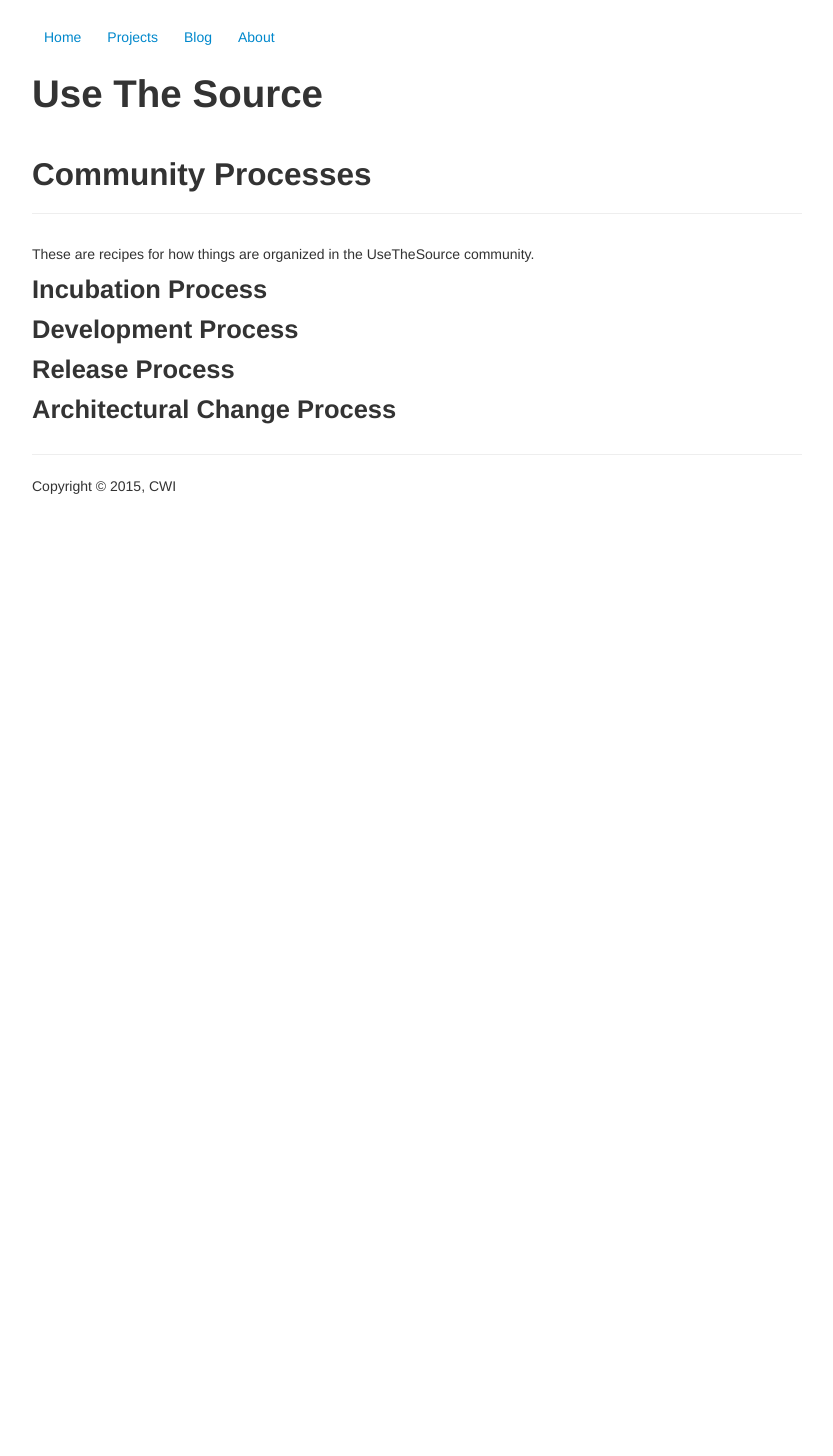
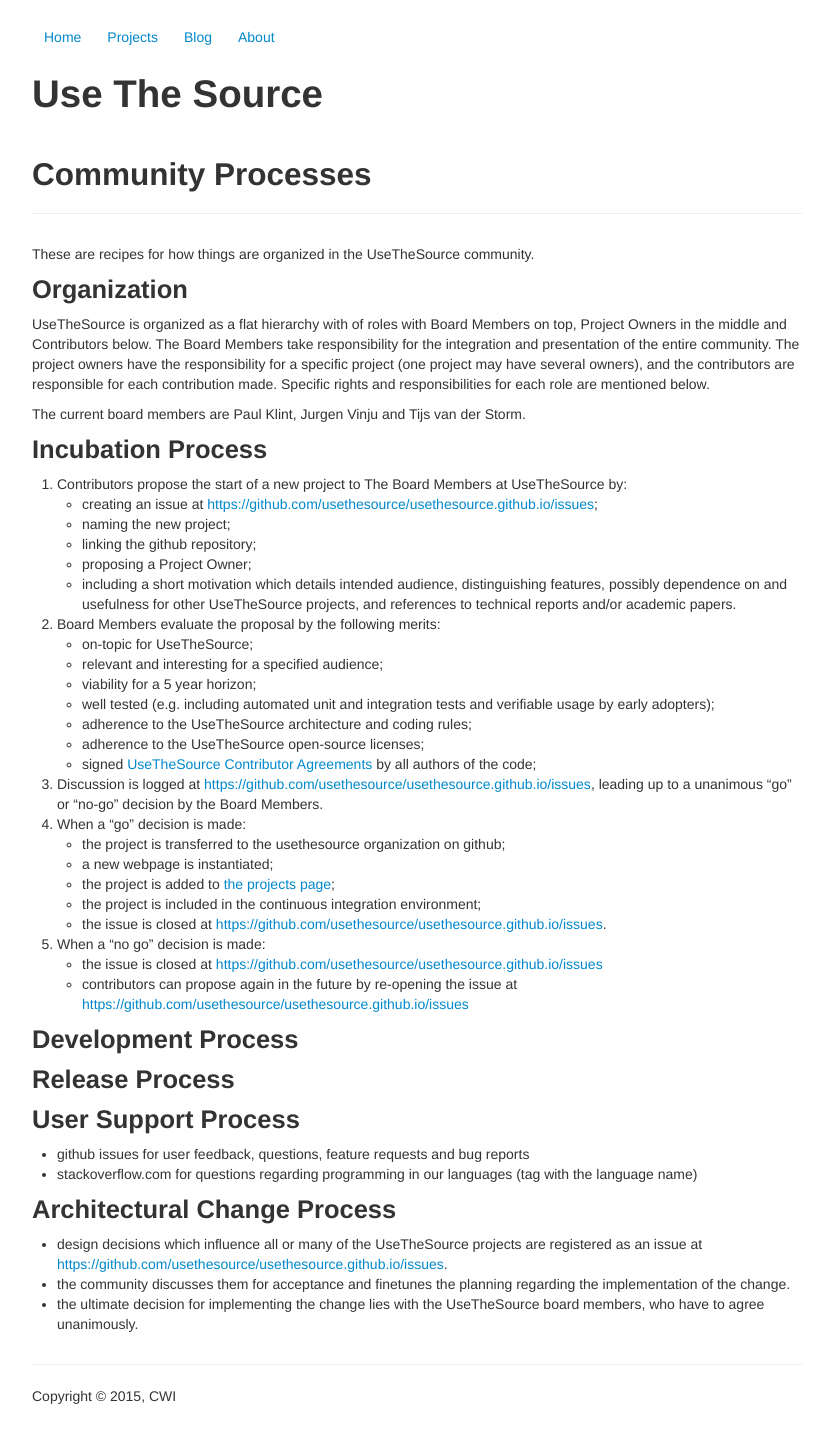
Before and after one commit to usethesource/usethesource.github.io, a Jekyll site: the page built from about/processes.md, in a window 1280 px wide. Shown: the whole page, without its empty margins (223-1056 px from the left). Built offline with Jekyll 4.4.1, drawn with Linux system fonts in a browser that asks for light colours; Markdown is read by kramdown in place of the engine named in the settings; before the commit the page ends 900 px from its top, so only the background shows below that.

Commit message:
added incubation

```diff
--- a/about/processes.md
+++ b/about/processes.md
@@ -6,10 +6,50 @@
 
 These are recipes for how things are organized in the UseTheSource community.
 
+## Organization
+
+UseTheSource is organized as a flat hierarchy with of roles with Board Members on top, Project Owners in the middle and Contributors below. The Board Members take responsibility for the integration and presentation of the entire community. The project owners have the responsibility for a specific project (one project may have several owners), and the contributors are responsible for each contribution made. Specific rights and responsibilities for each role are mentioned below.
+
+The current board members are Paul Klint, Jurgen Vinju and Tijs van der Storm.
+
 ## Incubation Process
+
+1. Contributors propose the start of a new project to The Board Members at UseTheSource by:
+   * creating an issue at <https://github.com/usethesource/usethesource.github.io/issues>;
+   * naming the new project;
+   * linking the github repository;
+   * proposing a Project Owner;
+   * including a short motivation which details intended audience, distinguishing features, possibly dependence on and usefulness for other UseTheSource projects, and references to technical reports and/or academic papers.
+2. Board Members evaluate the proposal by the following merits:
+   * on-topic for UseTheSource;
+   * relevant and interesting for a specified audience;
+   * viability for a 5 year horizon;
+   * well tested (e.g. including automated unit and integration tests and verifiable usage by early adopters);
+   * adherence to the UseTheSource architecture and coding rules;
+   * adherence to the UseTheSource open-source licenses;
+   * signed [UseTheSource Contributor Agreements](agreement.html) by all authors of the code;
+3. Discussion is logged at <https://github.com/usethesource/usethesource.github.io/issues>, leading up to a unanimous "go" or "no-go" decision by the Board Members.
+4. When a "go" decision is made:
+   * the project is transferred to the usethesource organization on github;
+   * a new webpage is instantiated;
+   * the project is added to [the projects page](../projects/);
+   * the project is included in the continuous integration environment;
+   * the issue is closed at <https://github.com/usethesource/usethesource.github.io/issues>.
+5. When a "no go" decision is made:
+   * the issue is closed at <https://github.com/usethesource/usethesource.github.io/issues>
+   * contributors can propose again in the future by re-opening the issue at <https://github.com/usethesource/usethesource.github.io/issues>
 
 ## Development Process
 
 ## Release Process
 
+## User Support Process
+
+* github issues for user feedback, questions, feature requests and bug reports
+* stackoverflow.com for questions regarding programming in our languages (tag with the language name)
+
 ## Architectural Change Process
+
+* design decisions which influence all or many of the UseTheSource projects are registered as an issue at <https://github.com/usethesource/usethesource.github.io/issues>.
+* the community discusses them for acceptance and finetunes the planning regarding the implementation of the change.
+* the ultimate decision for implementing the change lies with the UseTheSource board members, who have to agree unanimously.
```
